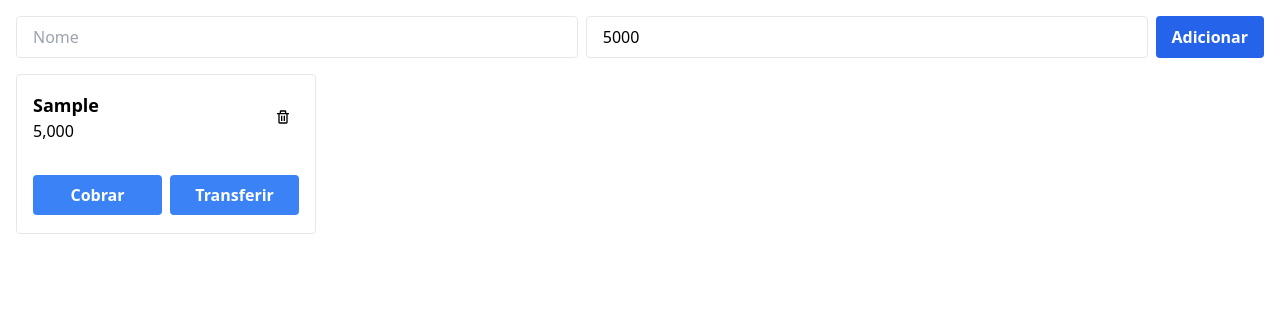
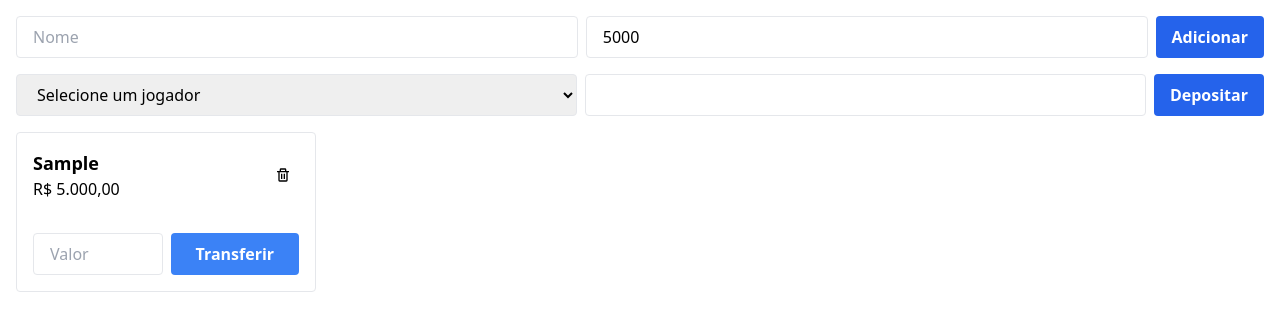
Before and after one commit to PdroLuiz/money-game-calc, a Next.js app: page / in a window 1280 px wide. Both pictures are taken after typing "Sample" into the empty fields and a click on the button "Adicionar". Shown: the top 330 px of the page. Built offline with nearby package versions, Linux system fonts and the light colour scheme.

Commit message:
totalmente funcional

```diff
--- a/components/player.tsx
+++ /dev/null
@@ -1,27 +0,0 @@
-import { IPlayer } from '../hooks/use-game'
-import { TrashButton } from './trash-button'
-type PlayerProps = Omit<IPlayer, 'id'> & { onDelete: Function, addMoney: Function }
-
-const formatter = new Intl.NumberFormat()
-
-export const Player = (props: PlayerProps) => {
-  const handleClick = () => {
-    props.onDelete()
-  }
-
-  return (
-    <section className='border rounded p-4 w-full h-40'>
-      <div className='flex justify-between items-center'>
-        <div>
-          <p className='font-semibold text-lg'>{props.name}</p>
-          <p className=''>{formatter.format(props.money)}</p>
-        </div>
-        <TrashButton onClick={handleClick}/>
-      </div>
-      <div className='flex justify-between pt-8 space-x-2'>
-        <button className='px-4 py-2 rounded bg-blue-500 text-white font-bold w-full'>Cobrar</button>
-        <button className='px-4 py-2 rounded bg-blue-500 text-white font-bold w-full'>Transferir</button>
-      </div>
-    </section>
-  )
-}
--- /dev/null
+++ b/components/player/index.tsx
@@ -0,0 +1,97 @@
+import { useState } from 'react'
+import { IPlayer } from '../../hooks/use-game'
+import { TrashButton } from '../trash-button'
+
+type PlayerProps = IPlayer & {
+  onDelete: Function
+  addMoney: Function
+  transferFunction: Function
+  completeTransferFunction: Function
+  transferingId?: string
+  amount?: number
+}
+
+const formatter = new Intl.NumberFormat('pt-BR', { currency: 'BRL', style: 'currency' })
+
+const PlayerCard = (props: PlayerProps) => {
+  const [amount, setAmount] = useState<number>()
+
+  const handleClick = () => {
+    props.onDelete()
+  }
+
+  const handleTransferClick = () => {
+    props.transferFunction(amount)
+  }
+
+  return (
+    <section className='border rounded p-4 w-full h-40'>
+      <div className='flex justify-between items-center'>
+        <div>
+          <p className='font-semibold text-lg'>{props.name}</p>
+          <p>{formatter.format(props.money)}</p>
+        </div>
+        <TrashButton onClick={handleClick}/>
+      </div>
+      <div className='flex justify-between pt-8 space-x-2'>
+        <input className='border rounded px-4 py-2 w-full'
+          placeholder='Valor'
+          type="number"
+          value={amount}
+          onChange={e => setAmount(
+            Number(e.target.value)
+          )}/>
+        <button className='px-4 py-2 rounded bg-blue-500 text-white font-bold w-full'
+          onClick={handleTransferClick}
+          disabled={!amount}
+          >Transferir</button>
+      </div>
+    </section>
+  )
+}
+
+const PlayerTransfering = (props: PlayerProps) => {
+  return (
+    <section className='border rounded p-4 w-full h-40'>
+      <div className='flex justify-between items-center'>
+        <div>
+          <p className='font-semibold text-lg'>{props.name}</p>
+          <p>Transferindo {formatter.format(props.amount ?? 0)}...</p>
+        </div>
+      </div>
+      <div className='flex justify-between pt-8 space-x-2'>
+        <button className='px-4 py-2 rounded bg-red-500 text-white font-bold w-full'
+          >Cancelar</button>
+      </div>
+    </section>
+  )
+}
+
+const PlayerRecieving = (props: PlayerProps) => {
+  return (
+    <section className='border rounded p-4 w-full h-40'>
+      <div className='flex justify-between items-center'>
+        <div>
+          <p className='font-semibold text-lg'>{props.name}</p>
+          <p>{formatter.format(props.money)}</p>
+        </div>
+      </div>
+      <div className='flex justify-between pt-8 space-x-2'>
+        <button className='px-4 py-2 rounded bg-blue-500 text-white font-bold w-full'
+        onClick={e => props.completeTransferFunction()}
+          >Receber</button>
+      </div>
+    </section>
+
+  )
+}
+
+export const Player = (props: PlayerProps) => {
+  if (props.transferingId) {
+    if (props.transferingId === props.id) {
+      return <PlayerTransfering {...props}/>
+    }
+    return <PlayerRecieving {...props}/>
+  }
+  return <PlayerCard {...props}/>
+}
--- /dev/null
+++ b/hooks/use-transfering.tsx
@@ -0,0 +1,34 @@
+import { useEffect, useState } from 'react'
+import { useGame } from './use-game'
+
+export function useTransfering(game: ReturnType<typeof useGame>) {
+  const [receiverId, setReceiverId] = useState<string>()
+  const [senderId, setSenderId] = useState<string>()
+  const [amount, setAmount] = useState<number>()
+
+  useEffect(() => {
+    if (
+      receiverId &&
+      senderId &&
+      amount
+    ) {
+      game.transfer({
+        receiverId,
+        senderId,
+        amount
+      })
+      setReceiverId(undefined)
+      setSenderId(undefined)
+      setAmount(undefined)
+    }
+  }, [receiverId, senderId, amount])
+
+  return {
+    senderId,
+    setSenderId,
+    receiverId,
+    setReceiverId,
+    amount,
+    setAmount
+  }
+}
--- a/pages/index.tsx
+++ b/pages/index.tsx
@@ -2,35 +2,81 @@ import type { NextPage } from 'next'
 import { FormEvent, useState } from 'react'
 import { Player } from '../components/player'
 import { useGame } from '../hooks/use-game'
+import { useTransfering } from '../hooks/use-transfering'
 
 const Home: NextPage = () => {
   const [name, setName] = useState('')
   const [money, setMoney] = useState(5000)
+  const [amountDeposit, setAmountDeposit] = useState<number>()
+  const [playerIdDeposit, setPlayerIdDeposit] = useState<string>('')
 
   const game = useGame()
   const { players, addPlayer, deletePlayer, addMoney } = game
+  const { senderId, setSenderId, setAmount, amount, setReceiverId } = useTransfering(game)
 
-  const handleSubmit = (e: FormEvent<HTMLFormElement>) => {
+  const handleAdd = (e: FormEvent<HTMLFormElement>) => {
     e.preventDefault()
     addPlayer({ name, money })
     setName('')
   }
 
+  const handleDeposit = (e: FormEvent<HTMLFormElement>) => {
+    e.preventDefault()
+    game.addMoney(playerIdDeposit, amountDeposit as number)
+    setAmountDeposit(1000)
+    setPlayerIdDeposit('')
+  }
+
   return (
     <div className='p-4 space-y-4'>
-      <form className='flex justify-between space-x-2' onSubmit={handleSubmit}>
-        <input placeholder='Nome' className='border rounded px-4 py-2 w-full' type="text" value={name} onChange={e => setName(e.target.value)}/>
-        <input placeholder='Dinheiro' className='border rounded px-4 py-2 w-full' type="number" value={money} onChange={e => setMoney(Number(e.target.value))}/>
-        <button
-            className='px-4 py-2 bg-blue-600 text-white font-bold rounded'>Adicionar</button>
+      <form className='flex justify-between space-x-2'
+        onSubmit={handleAdd}>
+        <input className='border rounded px-4 py-2 w-full'
+          placeholder='Nome'
+          type="text"
+          value={name}
+          onChange={e => setName(e.target.value)}/>
+        <input className='border rounded px-4 py-2 w-full'
+          placeholder='Dinheiro'
+          type="number"
+          value={money}
+          onChange={e => setMoney(Number(e.target.value))}/>
+        <button className='px-4 py-2 bg-blue-600 text-white font-bold rounded'
+          >Adicionar</button>
+      </form>
+      <form className='flex justify-between space-x-2'
+        onSubmit={handleDeposit}>
+        <select className='border rounded px-4 py-2 w-full'
+        onChange={e => setPlayerIdDeposit(e.target.value)}>
+          <option selected={playerIdDeposit === ''}>Selecione um jogador</option>
+          {
+            players.map(player => <option key={player.id} value={player.id}>{player.name}</option>)
+          }
+        </select>
+        <input className='border rounded px-4 py-2 w-full'
+        type="number"
+        value={amountDeposit}
+        onChange={e => setAmountDeposit(Number(e.target.value))}
+        />
+        <button className='px-4 py-2 bg-blue-600 text-white font-bold rounded'
+        disabled={Boolean(!amountDeposit && playerIdDeposit)}
+        >Depositar</button>
       </form>
       <div className='grid grid-cols-1 md:grid-cols-3 xl:grid-cols-4 gap-4 w-full'>
         {
           players.map(
             player => <Player
               key={player.id}
+              id={player.id}
               addMoney={() => addMoney(player.id, 1000)}
               onDelete={() => deletePlayer(player.id)}
+              transferingId={senderId}
+              transferFunction={(value: number) => {
+                setSenderId(player.id)
+                setAmount(value)
+              }}
+              amount={amount}
+              completeTransferFunction={() => setReceiverId(player.id)}
               name={player.name}
               money={player.money}/>
           )
```
